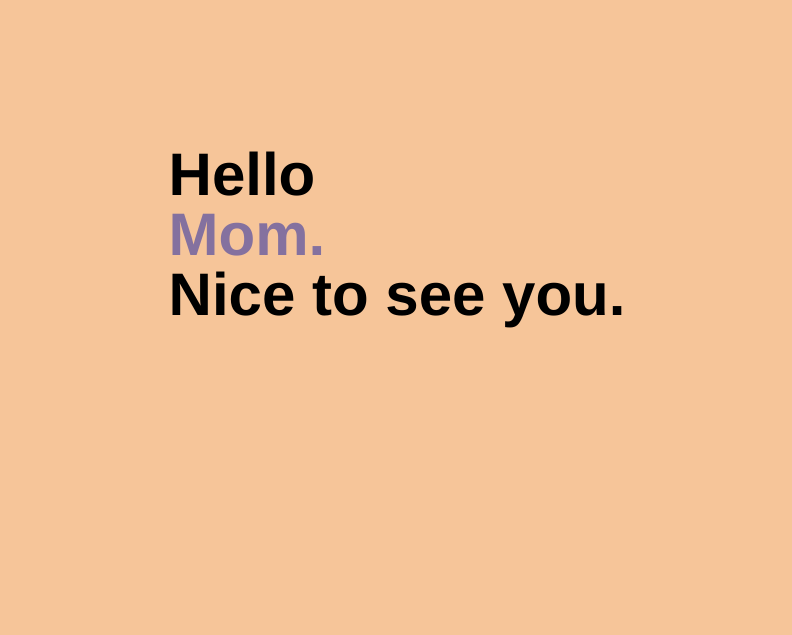
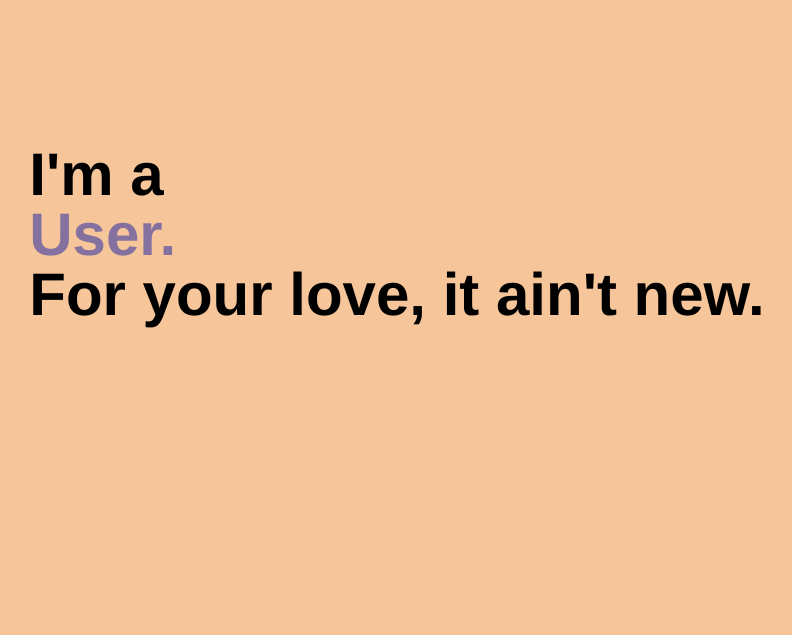
Before and after one commit to Rubinskiy/rubinskiy.github.io, a plain HTML site: page index.html in a window 1280 px wide. Shown: the part 165-800 px from the top of the page, without its empty margins (243-1035 px from the left). Drawn offline with Linux system fonts and the light colour scheme.

Commit message:
Update index.html

```diff
--- a/index.html
+++ b/index.html
@@ -883,38 +883,23 @@
       <div class='masthead-image' id='master-container'>
           <div class='content center'>
               <h1 id='master'>
-                <div>Hello</div>
+                <div>I'm a</div>
                 <div id='master-container-scroller'>
                   <div class='master-container-scroller_item'>
-                    <a class='cta-link' href='#'>Friend</a>.
+                    <a class='cta-link' href='#'>Mess</a>.
                   </div>
                   <div class='master-container-scroller_item'>
-                    <a class='cta-link' href='#'>Enemy</a>.
+                    <a class='cta-link' href='#'>Loser</a>.
                   </div>
                   <div class='master-container-scroller_item'>
-                    <a class='cta-link' href='#'>Frenemy</a>.
+                    <a class='cta-link' href='#'>Hater</a>.
                   </div>
                   <div class='master-container-scroller_item'>
-                    <a class='cta-link' href='#'>Mom</a>.
+                    <a class='cta-link' href='#'>User</a>.
                   </div>
-                  <div class='master-container-scroller_item'>
-                    <a class='cta-link' href='#'>Dad</a>.
-                  </div>
-                  <div class='master-container-scroller_item'>
-                    <a class='cta-link' href='#'>Brother</a>.
-                  </div>
-                  <div class='master-container-scroller_item'>
-                    <a class='cta-link' href='#'>Sister</a>.
-                  </div>
-                  <div class='master-container-scroller_item'>
-                    <a class='cta-link' href='#'>Son</a>.
-                  </div>
-                  <div class='master-container-scroller_item'>
-                    <a class='cta-link' href='#'>Daughter</a>.
-                  </div>
-                  <div class='master-container-scroller_item'>Friend.</div>
+                  <div class='master-container-scroller_item'>Mess.</div>
                 </div>
-                <div>Nice to see you.</div>
+                <div>For your love, it ain't new.</div>
               </h1>
           </div>
       </div>
```
